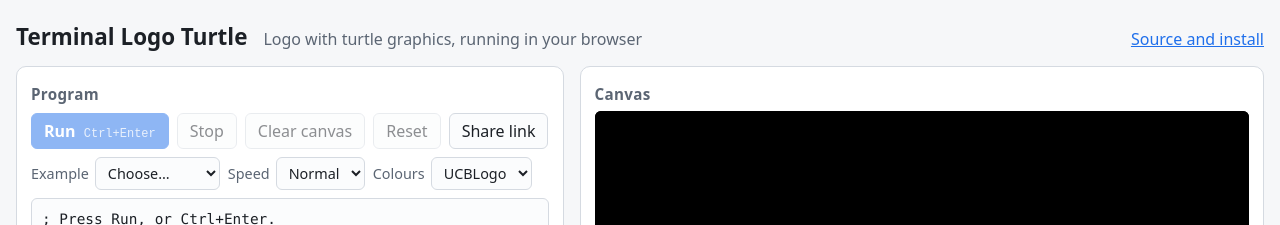
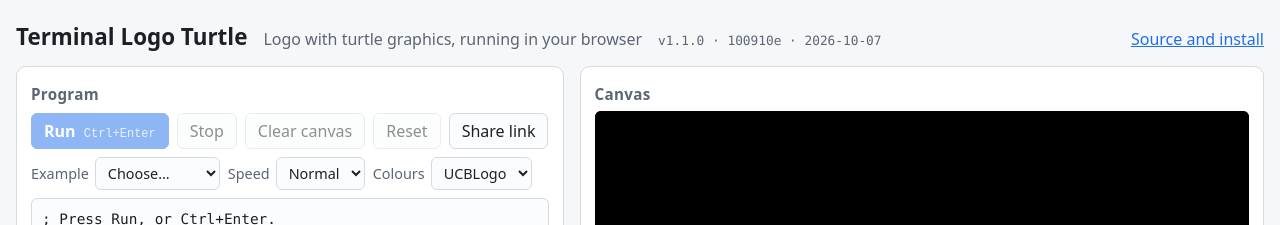
Before and after one commit to andybateman/andybateman.github.io, a Jekyll site: the page termlogo/index.html, which Jekyll copies as it is, in a window 1280 px wide. Shown: the top 225 px of the page. Built offline with Jekyll 4.4.1, drawn with Linux system fonts in a browser that asks for light colours; some of the changed lines change nothing that is shown.

Commit message:
Update /termlogo/ to v1.1.0 (100910e)

```diff
--- a/termlogo/app.js
+++ b/termlogo/app.js
@@ -6,11 +6,14 @@ const params = new URLSearchParams(location.search);
 // Where Pyodide comes from: ?pyodide=URL, else the copy beside the page if the build bundled
 // one (see config.json), else the jsDelivr copy of the npm package.
 const DEFAULT_PYODIDE_VERSION = '314.0.7';
-async function pyodideBase() {
-  let config = {};
+async function loadConfig() {
   try {
-    config = await (await fetch('config.json')).json();
-  } catch { /* no config: use the defaults */ }
+    return await (await fetch('config.json', { cache: 'no-cache' })).json();
+  } catch {
+    return {}; // no config: use the defaults
+  }
+}
+async function pyodideBase(config) {
   const version = config.pyodideVersion || DEFAULT_PYODIDE_VERSION;
   const base = params.get('pyodide')
     || (config.bundled ? './pyodide/' : `https://cdn.jsdelivr.net/npm/pyodide@${version}/`);
@@ -227,7 +230,7 @@ async function startWorker() {
   setStatus('Starting…');
   const isolation = await setUpSharedMemory();
   if (isolation === 'reloading') return;
-  const base = await pyodideBase();
+  const base = await pyodideBase(await loadConfig());
   worker = new Worker(new URL('worker.js', import.meta.url), { type: 'module' });
   worker.onmessage = ({ data }) => handle(data.kind, data.args);
   worker.onerror = (event) => {
@@ -471,4 +474,8 @@ ui.code.value = recall(STORE_CODE) || DEFAULT_CODE;
 ctx.fillStyle = '#000';
 ctx.fillRect(0, 0, SIZE.width, SIZE.height);
 loadExamples();
+loadConfig().then((config) => {
+  const parts = [config.version && `v${config.version}`, config.commit, config.built];
+  $('build').textContent = parts.filter(Boolean).join(' · ');
+});
 loadShared().then(startWorker);
--- a/termlogo/config.json
+++ b/termlogo/config.json
@@ -1 +1 @@
-{"pyodideVersion": "314.0.7", "bundled": false}
+{"pyodideVersion": "314.0.7", "bundled": false, "version": "1.1.0", "commit": "100910e", "built": "2026-10-07"}
--- a/termlogo/index.html
+++ b/termlogo/index.html
@@ -12,6 +12,7 @@
 <header>
   <h1>Terminal Logo Turtle</h1>
   <p class="tagline">Logo with turtle graphics, running in your browser</p>
+  <p class="build" id="build" title="The version of termlogo this page was built from"></p>
   <nav><a href="https://github.com/andybateman/termlogo">Source and install</a></nav>
 </header>
 
--- a/termlogo/style.css
+++ b/termlogo/style.css
@@ -37,6 +37,7 @@ header { display: flex; flex-wrap: wrap; align-items: baseline; gap: 4px 16px; p
 h1 { font-size: 1.4rem; margin: 0; }
 h2 { font-size: 0.95rem; margin: 12px 0 6px; color: var(--muted); font-weight: 600; letter-spacing: 0.02em; }
 .tagline { margin: 0; color: var(--muted); }
+.build { margin: 0; color: var(--muted); font: 0.8rem ui-monospace, "SF Mono", Menlo, Consolas, monospace; }
 nav { margin-left: auto; }
 main { display: grid; grid-template-columns: minmax(0, 1fr) minmax(0, 1.25fr); gap: 16px; margin-top: 12px; }
 @media (max-width: 860px) { main { grid-template-columns: minmax(0, 1fr); } }
```
Also changed, not shown: 1 other file.
